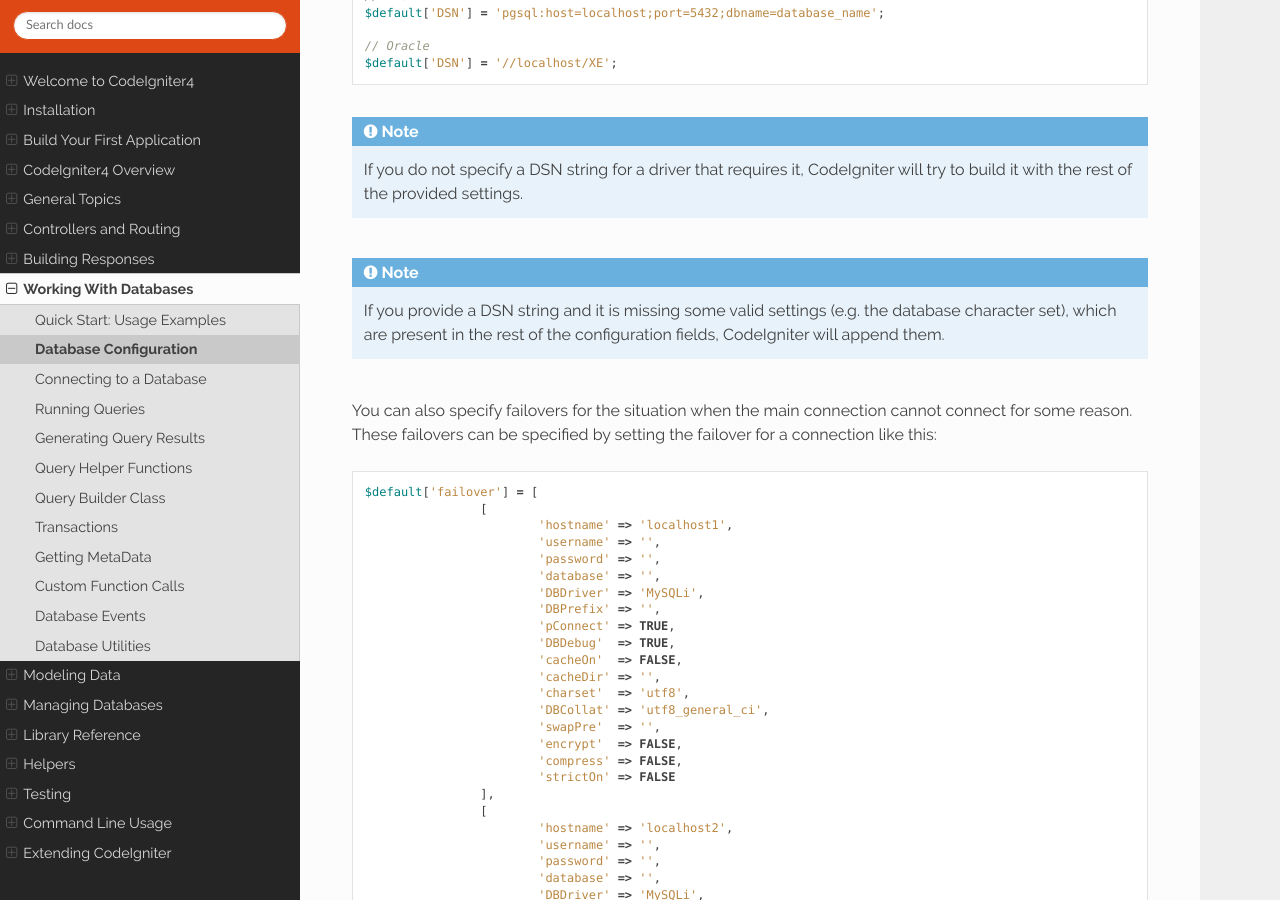
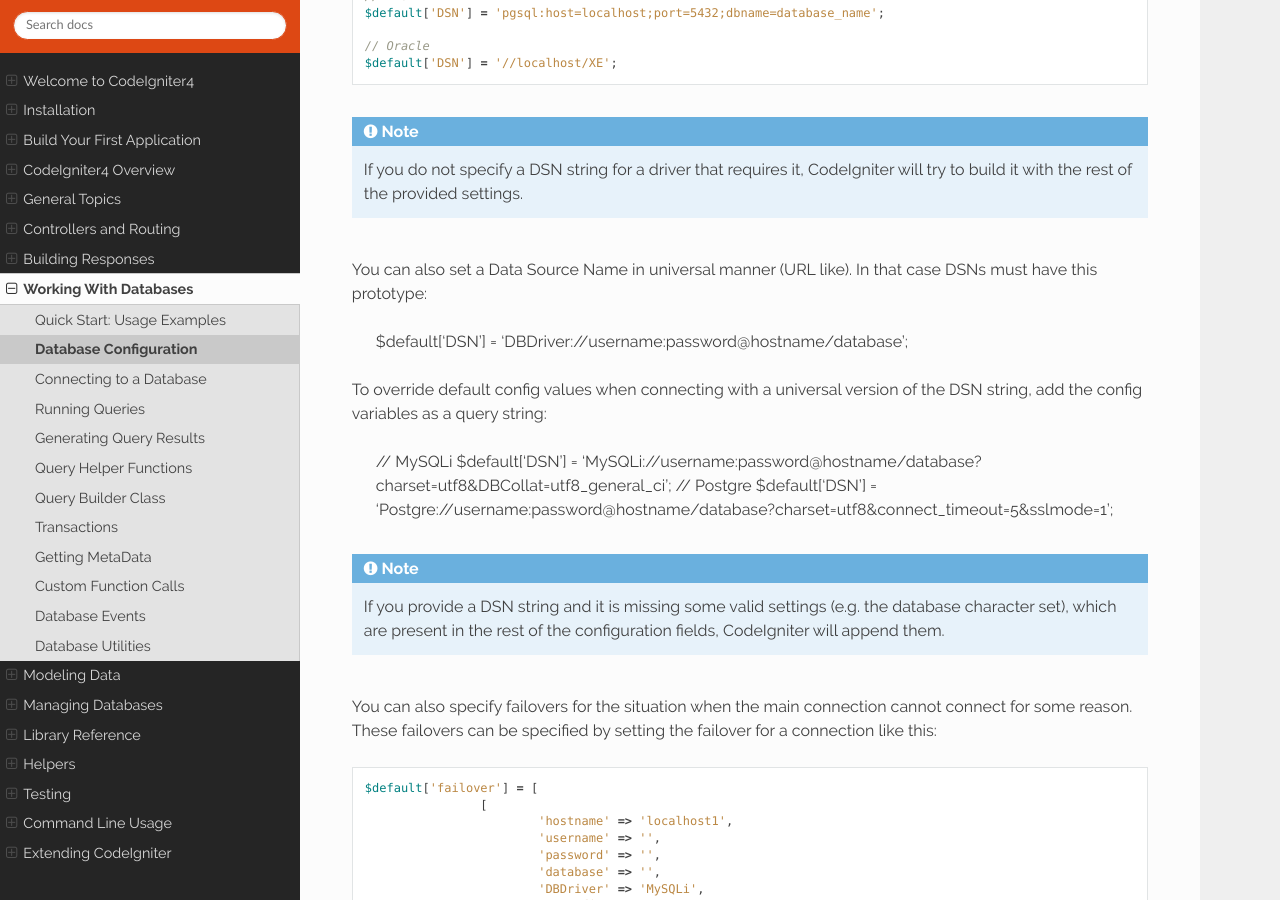
Before and after one commit to NEKOGET/ci4_user_guide_src, a Sphinx documentation site: the page built from source/database/configuration.rst, in a window 1280 px wide and 900 px high, scrolled down 1101 px. Built offline with Sphinx 7.4.7 and the Read the Docs theme 2.0.0, drawn with Linux system fonts in a browser that asks for light colours.

Commit message:
Add support for DSN universal prototype. Fixes #3456

```diff
--- a/source/database/configuration.rst
+++ b/source/database/configuration.rst
@@ -54,6 +54,18 @@ driver's underlying native PHP extension, like this::
 
 .. note:: If you do not specify a DSN string for a driver that requires it, CodeIgniter
 	will try to build it with the rest of the provided settings.
+
+You can also set a Data Source Name in universal manner (URL like). In that case DSNs must have this prototype:
+
+	$default['DSN'] = 'DBDriver://username:password@hostname/database';
+
+To override default config values when connecting with a universal version of the DSN string,
+add the config variables as a query string:
+
+	// MySQLi
+	$default['DSN'] = 'MySQLi://username:password@hostname/database?charset=utf8&DBCollat=utf8_general_ci';
+	// Postgre
+	$default['DSN'] = 'Postgre://username:password@hostname/database?charset=utf8&connect_timeout=5&sslmode=1';
 
 .. note:: If you provide a DSN string and it is missing some valid settings (e.g. the
 	database character set), which are present in the rest of the configuration
```
